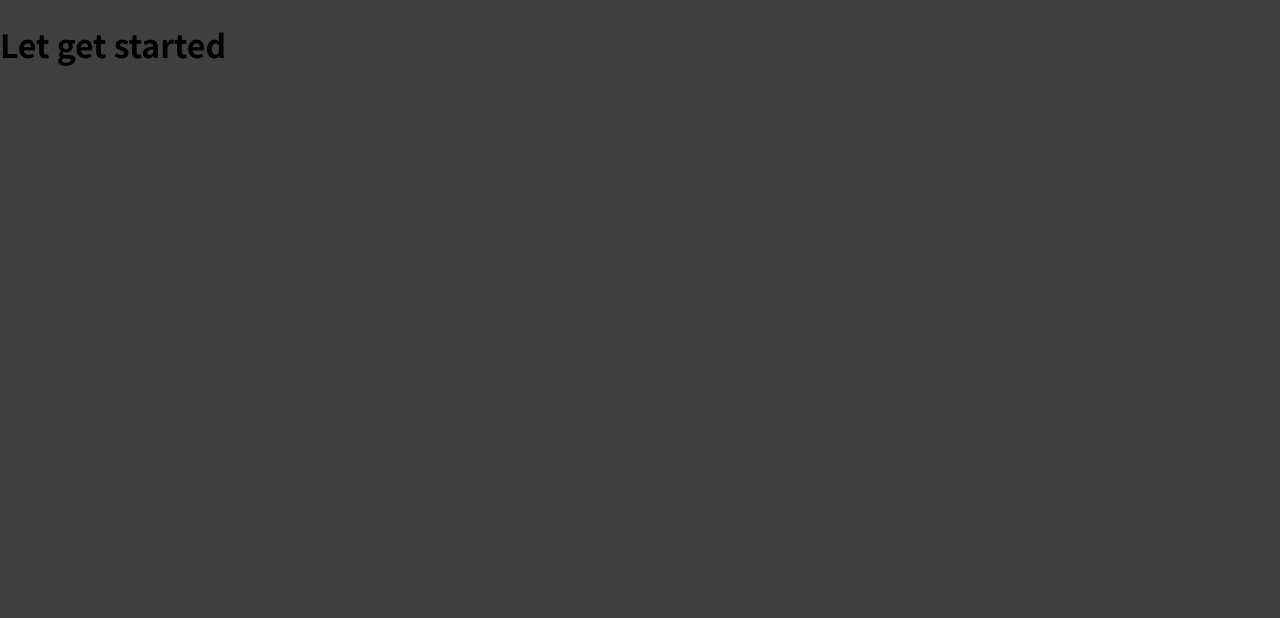
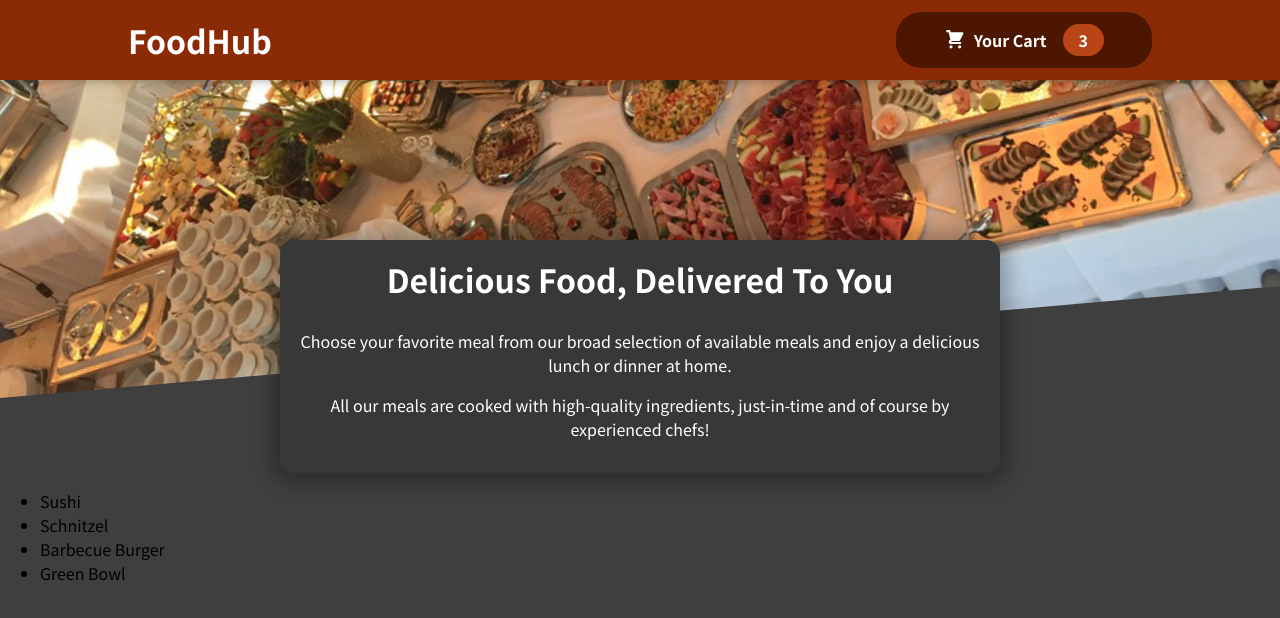
Before and after one commit to ut88/Resturant-App, a React (Create React App) app: page / in a window 1280 px wide. Shown: the top 618 px of the page. Built offline with nearby package versions, Linux system fonts and the light colour scheme.

Commit message:
Add List and center message modal

```diff
--- a/src/App.js
+++ b/src/App.js
@@ -1,9 +1,15 @@
+import Meals from "./components/Meals/Meals.js";
+import Header from "./components/Layout/Header.js";
+import React ,{ Fragment } from "react";
 function App() {
-    return (
-      <div>
-        <h1>Let get started</h1>
-      </div>
-    );
-  }
+  return (
+    <Fragment>
+      <Header />
+      <main>
+        <Meals />
+      </main>
+    </Fragment>
+  );
+}
 
-  export default App;
+export default App;
--- /dev/null
+++ b/src/components/Meals/AvailableMeals.js
@@ -0,0 +1,40 @@
+import classes from './AvailableMeals.module.css';
+
+const DUMMY_MEALS = [
+    {
+      id: 'm1',
+      name: 'Sushi',
+      description: 'Finest fish and veggies',
+      price: 22.99,
+    },
+    {
+      id: 'm2',
+      name: 'Schnitzel',
+      description: 'A german specialty!',
+      price: 16.5,
+    },
+    {
+      id: 'm3',
+      name: 'Barbecue Burger',
+      description: 'American, raw, meaty',
+      price: 12.99,
+    },
+    {
+      id: 'm4',
+      name: 'Green Bowl',
+      description: 'Healthy...and green...',
+      price: 18.99,
+    },
+  ];
+
+const AvailableMeals=()=>{
+   const mealsList=DUMMY_MEALS.map((meal)=> <li>{meal.name}</li>)
+    return(
+        <section className={classes.AvailableMeals}>
+            <ul>{mealsList}</ul>
+        </section>
+    )
+
+}
+
+export default AvailableMeals;
--- /dev/null
+++ b/src/components/Meals/AvailableMeals.module.css
@@ -0,0 +1,24 @@
+.meals {
+    max-width: 60rem;
+    width: 90%;
+    margin: 2rem auto;
+    animation: meals-appear 1s ease-out forwards;
+  }
+
+  .meals ul {
+    list-style: none;
+    margin: 0;
+    padding: 0;
+  }
+
+  @keyframes meals-appear {
+    from {
+      opacity: 0;
+      transform: translateY(3rem);
+    }
+
+    to {
+      opacity: 1;
+      transform: translateY(0);
+    }
+  }
--- /dev/null
+++ b/src/components/Meals/Meals.js
@@ -0,0 +1,15 @@
+import MealsSummary from "./MealsSummary";
+import AvailableMeals from "./AvailableMeals";
+import React,{Fragment} from 'react';
+
+const Meals =()=>{
+
+    return(
+      <Fragment>
+        <MealsSummary/>
+        <AvailableMeals />
+      </Fragment>
+    )
+}
+
+export default Meals;
--- /dev/null
+++ b/src/components/Meals/MealsSummary.js
@@ -0,0 +1,20 @@
+import classes from './MealsSummary.module.css';
+
+const MealsSummary=()=>{
+
+   return (
+       <section className={classes.summary}>
+         <h2>Delicious Food, Delivered To You</h2>
+         <p>
+           Choose your favorite meal from our broad selection of available meals
+           and enjoy a delicious lunch or dinner at home.
+         </p>
+         <p>
+           All our meals are cooked with high-quality ingredients, just-in-time and
+           of course by experienced chefs!
+         </p>
+       </section>
+     );
+   };
+
+   export default MealsSummary;
--- /dev/null
+++ b/src/components/Meals/MealsSummary.module.css
@@ -0,0 +1,18 @@
+.summary {
+    text-align: center;
+    max-width: 45rem;
+    width: 90%;
+    margin: auto;
+    margin-top: -10rem;
+    position: relative;
+    background-color: #383838;
+    color: white;
+    border-radius: 14px;
+    padding: 1rem;
+    box-shadow: 0 1px 18px 10px rgba(0, 0, 0, 0.25);
+  }
+
+  .summary h2 {
+    font-size: 2rem;
+    margin-top: 0;
+  }
```
Also changed, not shown: src/App1.js (deleted, +0 -12 lines).
